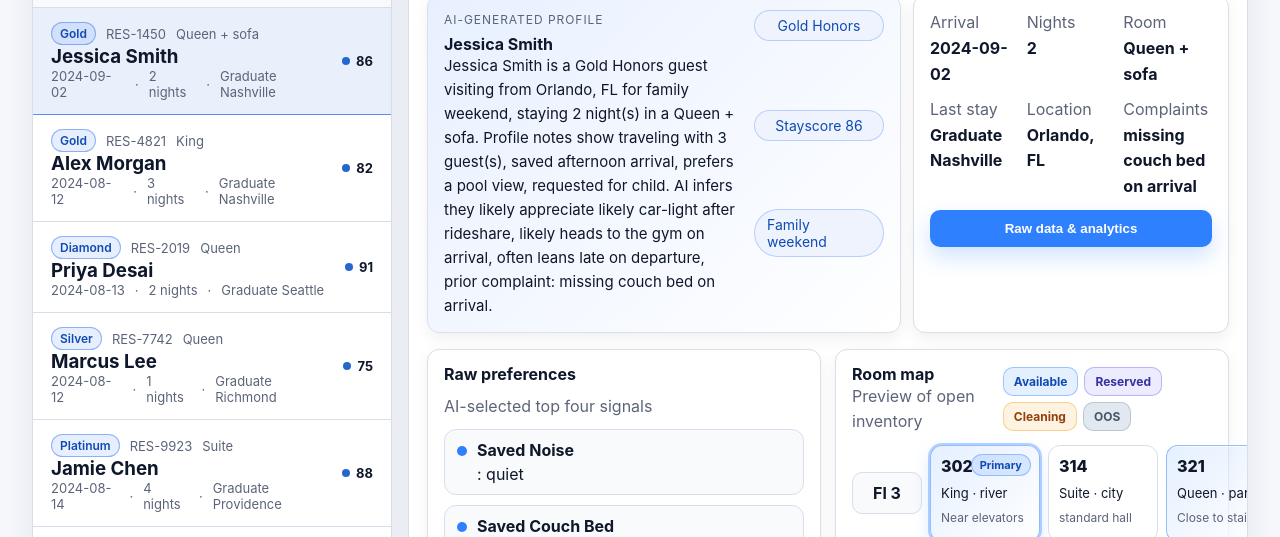
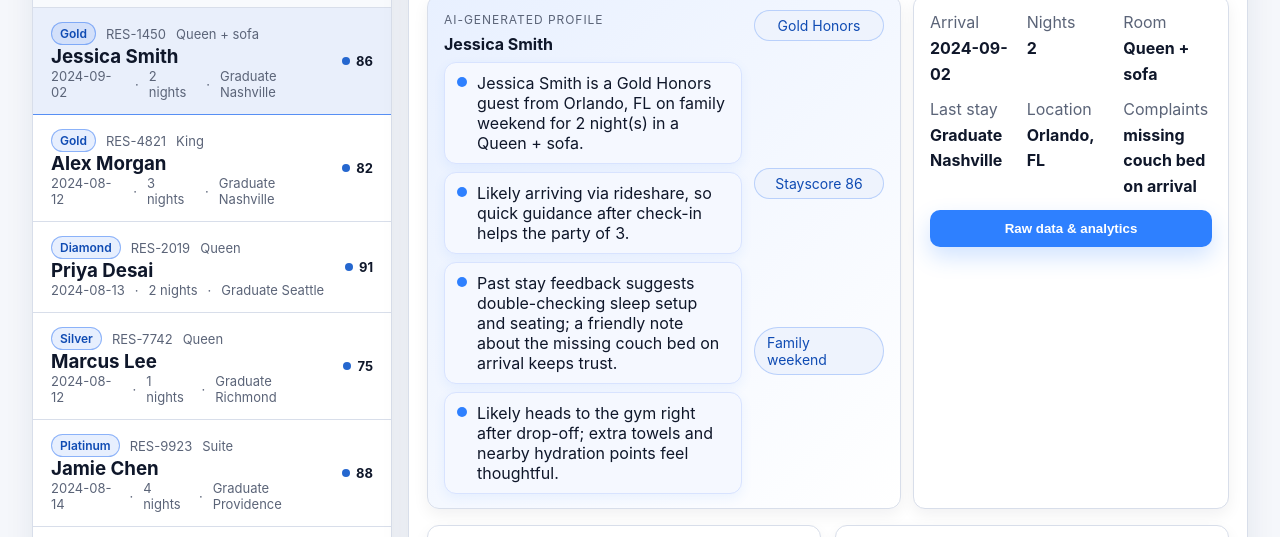
Before and after one commit to nathanfrenzel/PEPAI, a plain HTML site: page index.html in a window 1280 px wide. Both pictures are taken after a click on the item 212 px from the left and 302 px from the top of the page. Shown: the part 241-778 px from the top of the page. Drawn offline with Linux system fonts and the light colour scheme.

Commit message:
Present AI summary as boxed bullet points

```diff
--- a/script.js
+++ b/script.js
@@ -384,26 +384,28 @@ function buildLocalList(location) {
 }
 
 function buildSummary(res) {
-  const savedSignals = [];
-  const predictedSignals = [];
+  const points = [];
 
-  if (res.rawData.partySize) savedSignals.push(`traveling with ${res.rawData.partySize} guest(s)`);
-  if (res.preferences.arrival) savedSignals.push(`saved ${res.preferences.arrival} arrival`);
-  if (res.preferences.view) savedSignals.push(`prefers a ${res.preferences.view} view`);
-  if (res.preferences.couchBed) savedSignals.push(res.preferences.couchBed);
-  if (res.rawData.transport) predictedSignals.push(`likely car-light after ${res.rawData.transport}`);
-  if (res.preferences.fitness) predictedSignals.push(`likely heads to the gym on arrival`);
-  if (res.behaviors && res.behaviors.includes("likely requests late checkout"))
-    predictedSignals.push("often leans late on departure");
-  if (res.complaints.length) predictedSignals.push(`prior complaint: ${res.complaints[0]}`);
+  points.push(
+    `${res.guest} is a ${res.honorsStatus} Honors guest from ${res.location} on ${res.stayPurpose.toLowerCase()} for ${res.nights} night(s) in a ${res.roomType}.`
+  );
 
-  const intro = `${res.guest} is a ${res.honorsStatus} Honors guest visiting from ${res.location} for ${res.stayPurpose.toLowerCase()}, staying ${res.nights} night(s) in a ${res.roomType}.`;
-  const savedLine = savedSignals.length ? `Profile notes show ${savedSignals.join(", ")}.` : "";
-  const predictedLine = predictedSignals.length
-    ? `AI infers they likely appreciate ${predictedSignals.join(", ")}.`
-    : "";
+  const arrivalHint = res.rawData.transport
+    ? `Likely arriving via ${res.rawData.transport}, so quick guidance after check-in helps the party of ${res.rawData.partySize || 2}.`
+    : `Likely appreciates a quick, guided arrival for the party of ${res.rawData.partySize || 2}.`;
+  points.push(arrivalHint);
 
-  return `${intro} ${savedLine} ${predictedLine}`.trim();
+  const comfortHint = res.complaints.length
+    ? `Past stay feedback suggests double-checking sleep setup and seating; a friendly note about the ${res.complaints[0]} keeps trust.`
+    : "Likely values a calm room setup with enough seating for the group.";
+  points.push(comfortHint);
+
+  const routineHint = res.behaviors?.includes("checks gym on arrival")
+    ? "Likely heads to the gym right after drop-off; extra towels and nearby hydration points feel thoughtful."
+    : "Likely appreciates simple routines honored—offer quick amenity pointers.";
+  points.push(routineHint);
+
+  return points;
 }
 
 function renderReservationList() {
@@ -447,7 +449,18 @@ function selectReservation(index, element) {
             <div>
               <p class="eyebrow">AI-generated profile</p>
               <h3>${res.guest}</h3>
-              <p class="summary-copy">${profileSummary}</p>
+              <div class="summary-points">
+                ${profileSummary
+                  .map(
+                    (point) => `
+                      <div class="summary-chip">
+                        <span class="summary-dot" aria-hidden="true"></span>
+                        <div>${point}</div>
+                      </div>
+                    `
+                  )
+                  .join("")}
+              </div>
           </div>
           <div class="summary-badges">
             <span class="pill">${res.honorsStatus} Honors</span>
--- a/styles.css
+++ b/styles.css
@@ -651,6 +651,34 @@ a {
   font-size: 15px;
 }
 
+.summary-points {
+  display: flex;
+  flex-direction: column;
+  gap: 8px;
+  margin-top: 8px;
+}
+
+.summary-chip {
+  display: flex;
+  align-items: flex-start;
+  gap: 10px;
+  padding: 10px 12px;
+  border-radius: 12px;
+  border: 1px solid #d8e3ff;
+  background: #f5f8ff;
+  color: #0f172a;
+  box-shadow: 0 4px 12px rgba(46, 128, 255, 0.08);
+}
+
+.summary-dot {
+  width: 10px;
+  height: 10px;
+  margin-top: 4px;
+  border-radius: 50%;
+  background: #2e80ff;
+  flex-shrink: 0;
+}
+
 .summary-badges {
   display: flex;
   flex-wrap: wrap;
```
